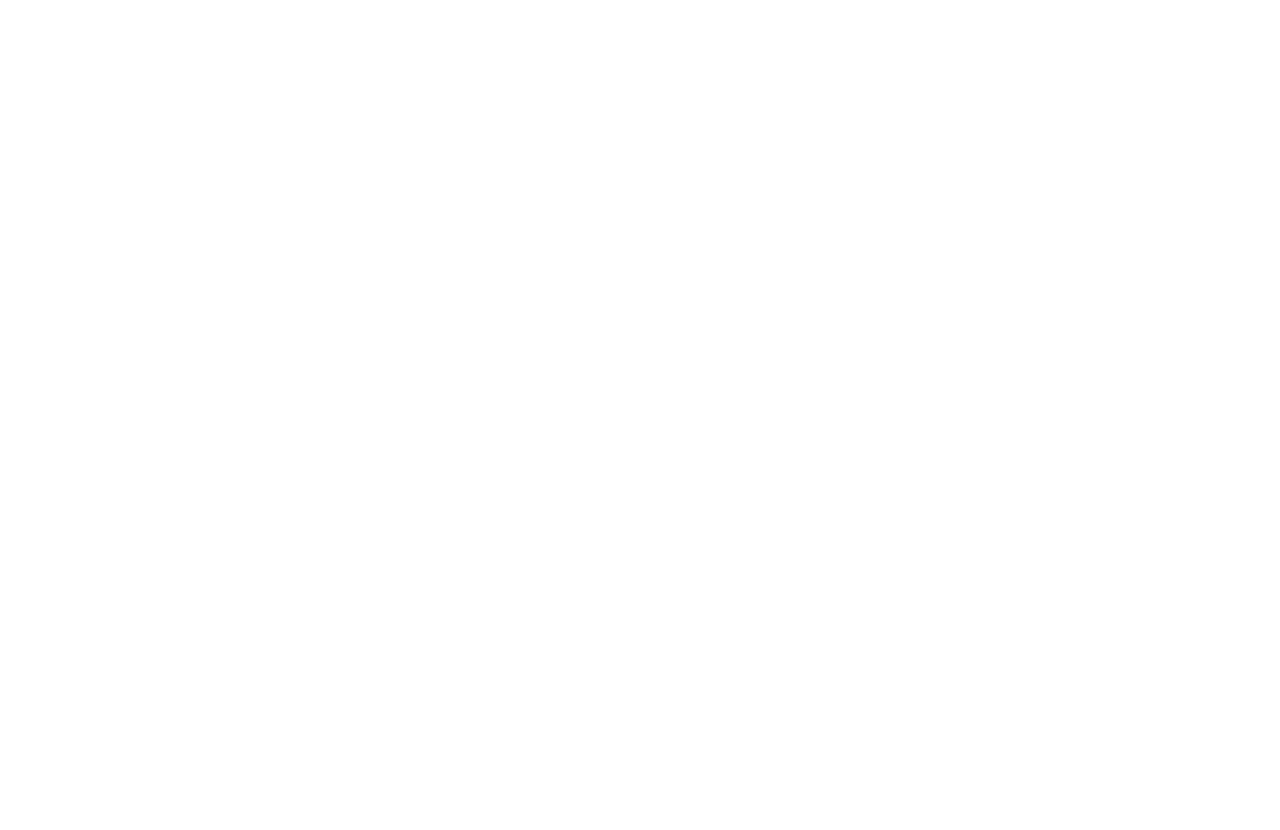
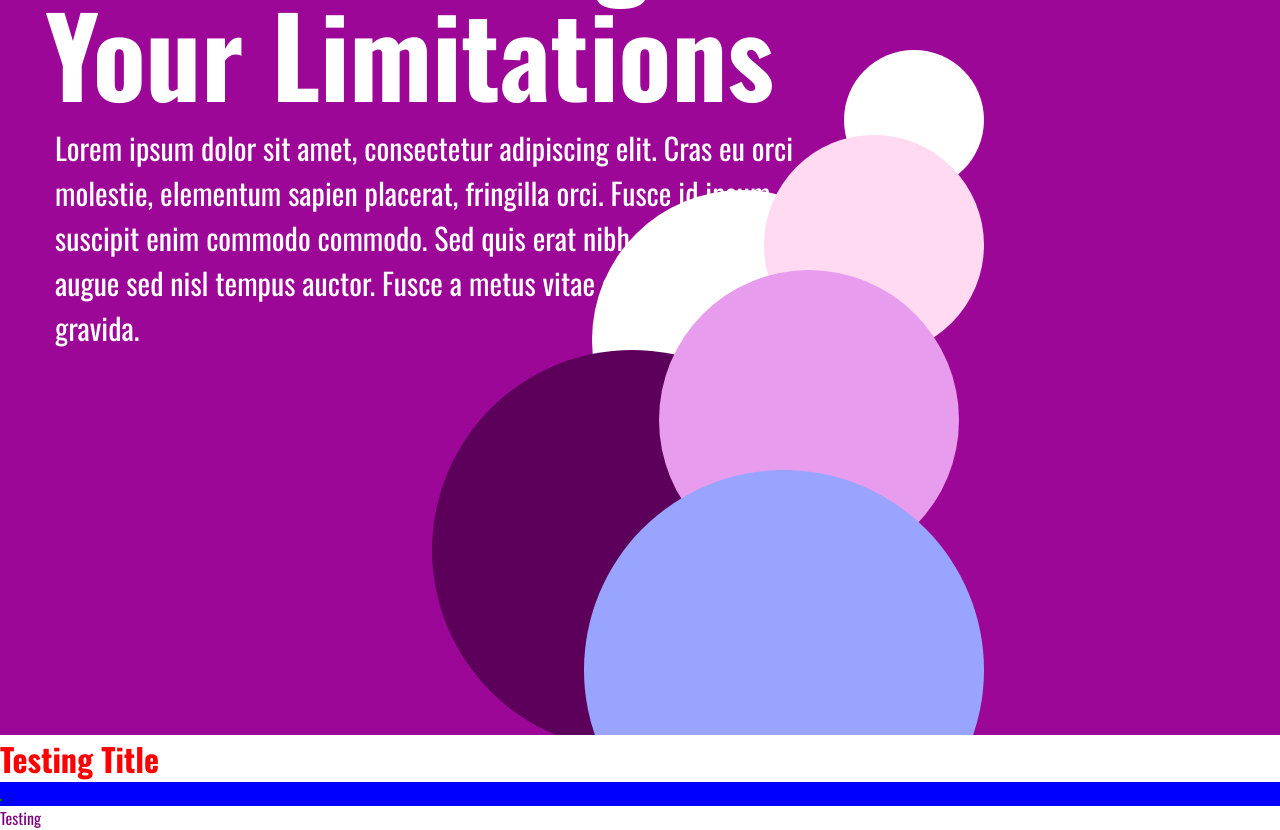
Before and after one commit to efrenmarin45/FitAndLit, a React (Create React App) app: page /home in a window 1280 px wide. Shown: the part 260-1090 px from the top of the page. Before the commit the page ends 800 px from the top, so only its background shows below. Built offline with nearby package versions, Linux system fonts and the light colour scheme.

Commit message:
Completed first pass through at the Hero section. Began working on some portion of the about me area

```diff
--- a/src/App.js
+++ b/src/App.js
@@ -13,6 +13,7 @@
         <Router>
             <Switch>
                 <Route path="/" exact component={Home} />
+                <Route path="/home" exact component={Home} />
                 <Route path="/about" exact component={About} />
                 <Route path="/solutions" exact component={Solutions} />
                 <Route path="/transformations" exact component={Transformations} />
--- a/src/Pages/index.js
+++ b/src/Pages/index.js
@@ -2,6 +2,7 @@
 import Navbar from '../components/navbar'
 import Sidebar from '../components/./navbar/Sidebar';
 import HeroSection from '../components/Hero';
+import AboutSection from '../components/AboutSection';
 
 const Home = () => {
     const[isOpen, setIsOpen] = useState(false);
@@ -14,6 +15,7 @@
             <Sidebar isOpen={isOpen} toggle={toggle} />
             <Navbar toggle={toggle} />
             <HeroSection />
+            <AboutSection />
         </>
     );
 };
--- /dev/null
+++ b/src/components/AboutSection/AboutElements.js
@@ -0,0 +1,22 @@
+import styled from 'styled-components';
+
+export const AboutContainer = styled.div`
+    max-width: 1800px;
+    background-color: #FAF8FF;
+`
+
+export const TopTitle = styled.h1`
+    color: red;
+`
+
+export const AboutWrapper = styled.div`
+    background-color: blue;
+`
+
+export const AboutImg = styled.img`
+    border: 1px solid green;
+`
+
+export const AboutText = styled.div`
+    color: purple;
+`
--- /dev/null
+++ b/src/components/AboutSection/index.js
@@ -0,0 +1,22 @@
+import { AboutContainer, TopTitle, AboutWrapper, AboutImg, AboutText } from './AboutElements';
+
+const AboutSection = () => {
+    return(
+        <>
+            <AboutContainer>
+                <TopTitle>
+                    Testing Title
+                </TopTitle>
+                <AboutWrapper>
+                    <AboutImg>
+                    </AboutImg>
+                    <AboutText>
+                        Testing
+                    </AboutText>
+                </AboutWrapper>
+            </AboutContainer>
+        </>
+    )
+}
+
+export default AboutSection;
--- a/src/components/Hero/HeroElements.js
+++ b/src/components/Hero/HeroElements.js
@@ -6,14 +6,15 @@
     justify-content: center;
     align-items: center;
     padding: 0 30px;
-    height: 800px;
+    height: 900px;
     position: relative;
     z-index: 1;
     max-width: 1800px;
     margin: auto;
 
-    @media screen and (max-width: 960px){
+    @media screen and (max-width: 1800px){
         padding: 0;
+
     }
 `
 
@@ -30,13 +31,93 @@
 `
 
 export const BGImage = styled.img`
-    // width: 100%;
-    // height: 100%;
-    // -o-object-fit: cover;
-    // object-fit: cover;
-    // background: blue;
-    clip-path: circle(20.0% at 64% 88%);
-    z-index: 10;
+    position: relative;
+    top: -700px;
+    right: -83%;
+    width: 65%;
+    height: 65%;
+    -o-object-fit: cover;
+    object-fit: cover;
+    background: transparent;
+
+    @media screen and (max-width: 1560px){
+        width: 65%;
+        height: 65%;
+        top: -685px;
+        right: -75%;
+    }
+
+    @media screen and (max-width: 1465px){
+        right: -65%;
+    }
+
+    @media screen and (max-width: 1350px){
+        display: none;
+    }
+`
+
+export const HeroImgBttmCircle = styled.div`
+    position: relative;
+    top: 200px;
+    left: 100%;
+    width: 400px;
+    height: 80px;
+    border-radius: 50%;
+    background-color: #D9C0D9;
+    z-index: 0;
+    opacity: 0.5;
+
+    @media screen and (max-width: 1560px){
+        width: 375px;
+        height: 80px;
+        left: 93%;
+    }
+
+    @media screen and (max-width: 1465px){
+        left: 83%;
+    }
+
+    @media screen and (max-width: 1350px){
+        display: none;
+    }
+`
+
+
+export const BGCircles = styled.div`
+
+    @media screen and (max-width: 1350px){
+        position: relative;
+        background-color: #5D005C;
+        width: 400px;
+        height: 400px;
+        border-radius: 50%;
+        top: 5;
+        left: 54vh;
+        box-shadow: 110px -210px 0 -50px white;
+    }
+
+    @media screen and (max-width: 1130px){
+        display: none;
+    }
+`
+
+export const BGCirclesSecond = styled.div`
+    @media screen and (max-width: 1350px){
+        position: relative;
+        background-color: #99A4FF;
+        width: 400px;
+        height: 400px;
+        border-radius: 50%;
+        top: -35vh;
+        left: 73vh;
+        box-shadow: 25px -250px 0 -50px #E89CED,
+                    90px -425px 0 -90px #FFDAF0,
+                    130px -550px 0 -130px #FFFFFF;
+    }
+
+    @media screen and (max-width: 1130px){
+        display: none;
+    }
 `
 
 export const HeroContent = styled.div`
@@ -83,8 +164,8 @@
 
     @media screen and (max-width: 350px){
         font-size: 32px;
-        margin: 15px 0 5px 15px;
-        line-height: 35px;
+        margin: 35px 0 5px 15px;
+        line-height: 30px;
     }
 `
 
@@ -92,7 +173,7 @@
     font-size: 30px;
     color: #fff;
     text-align: left;
-    max-width: 900px;
+    max-width: 750px;
     background-color: #9D0797;
     margin-left: 55px;
 
--- a/src/components/Hero/index.js
+++ b/src/components/Hero/index.js
@@ -1,6 +1,6 @@
 import React from 'react';
-// import MobileImage from './../../img/testImage.jpg';
-import { HeroContainer, HeroBG, BGImage, HeroContent, HeroH1, HeroP } from './HeroElements';
+import HeroImg from '../../img/heroMainImg.png';
+import { HeroContainer, HeroBG, BGImage, HeroImgBttmCircle, BGCircles, BGCirclesSecond, HeroContent, HeroH1, HeroP } from './HeroElements';
 
 const HeroSection = () => {
     return(
@@ -9,6 +9,10 @@
                 <HeroContent>
                     <HeroH1>Break Through<br></br> Your Limitations</HeroH1>
                     <HeroP>Lorem ipsum dolor sit amet, consectetur adipiscing elit. Cras eu orci molestie, elementum sapien placerat, fringilla orci. Fusce id ipsum suscipit enim commodo commodo. Sed quis erat nibh. Sed egestas augue sed nisl tempus auctor. Fusce a metus vitae erat molestie gravida. </HeroP>
+                    <HeroImgBttmCircle />
+                    <BGImage src={HeroImg} />
+                    <BGCircles />
+                    <BGCirclesSecond />
                 </HeroContent>
             </HeroBG>
         </HeroContainer>
--- a/src/components/navbar/index.js
+++ b/src/components/navbar/index.js
@@ -8,7 +8,7 @@
         <>
         <Nav>
             <NavbarContainer>
-                <a href="/"><img className="logo" src={mainLogo} alt="logo image"/></a>
+                <a href="/home"><img className="logo" src={mainLogo} alt="logo image"/></a>
                 <Bars onClick={toggle} />
                 <NavMenu>
                     <NavLink to="/home" activeStyle>
```
Also changed, not shown: 1 other file (tests, documents, lock files or other folders).
